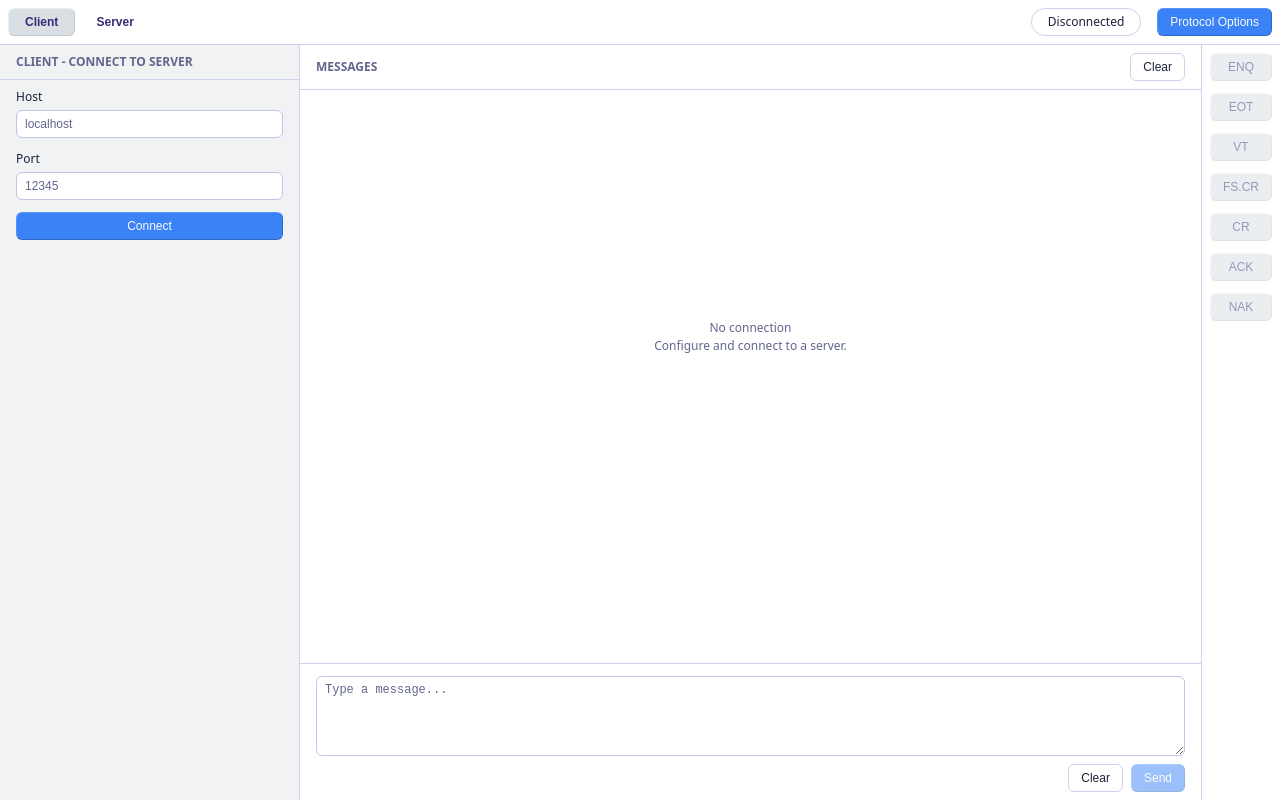
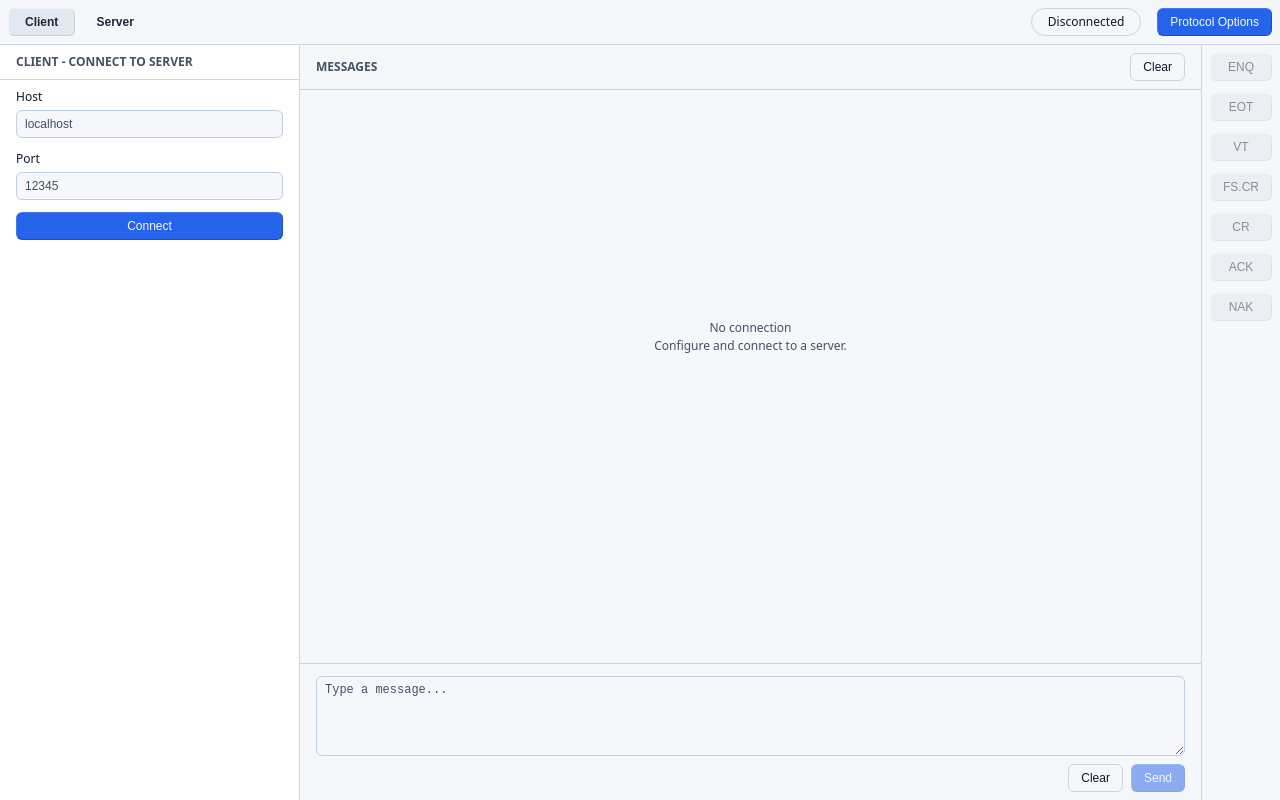
Before and after one commit to LBi-Dedalus/SimAutomate5, a website: page src/index.html in a window 1280 px wide. Drawn offline with Linux system fonts and the light colour scheme.

Commit message:
style: thinner messages, fixed text colors & better tints

```diff
--- a/src/messages.js
+++ b/src/messages.js
@@ -56,7 +56,7 @@ function appendMessage(payload) {
   const { msg_type, content, timestamp } = payload;
 
   const entry = document.createElement("div");
-  entry.className = `message text-small px-4 py-2 ${msg_type}`;
+  entry.className = `message text-small px-4 py-1 ${msg_type}`;
 
   const type = document.createElement("div");
   type.className = "msg_type";
@@ -64,7 +64,7 @@ function appendMessage(payload) {
   entry.appendChild(type);
 
   const time = document.createElement("span");
-  time.className = "text-muted";
+  time.className = "msg_time";
   time.textContent = formatTime(timestamp);
   entry.appendChild(time);
 
--- a/src/styles.css
+++ b/src/styles.css
@@ -1,29 +1,29 @@
 /* ── Oat Theme Overrides ─────────────────────────────────── */
 
 :root {
-  --background: rgb(255 255 255);
-  --foreground: rgb(30 34 58);
-  --card: rgb(240 242 244);
-  --card-foreground: rgb(30 34 58);
-  --primary: rgb(59 130 246);
-  --primary-foreground: rgb(248 251 255);
-  --secondary: rgb(217 223 227);
-  --secondary-foreground: rgb(52 46 120);
-  --muted: rgb(237 239 252);
-  --muted-foreground: rgb(98 102 141);
-  --faint: rgb(243 244 255);
-  --faint-foreground: rgb(124 128 167);
-  --accent: rgb(234 230 255);
-  --accent-foreground: rgb(58 49 136);
-  --danger: rgb(186 73 118);
+  --background: rgb(245 247 250);
+  --foreground: rgb(15 23 42);
+  --card: rgb(255 255 255);
+  --card-foreground: rgb(15 23 42);
+  --primary: rgb(37 99 235);
+  --primary-foreground: rgb(248 250 252);
+  --secondary: rgb(226 232 240);
+  --secondary-foreground: rgb(30 41 59);
+  --muted: rgb(233 238 246);
+  --muted-foreground: rgb(67 81 103);
+  --faint: rgb(239 243 248);
+  --faint-foreground: rgb(94 108 132);
+  --accent: rgb(209 219 255);
+  --accent-foreground: rgb(30 64 175);
+  --danger: rgb(190 24 93);
   --danger-foreground: rgb(255 255 255);
-  --success: rgb(38 154 118);
+  --success: rgb(22 163 74);
   --success-foreground: rgb(255 255 255);
-  --warning: rgb(217 147 45);
-  --warning-foreground: rgb(41 33 12);
-  --border: rgb(209 208 239);
-  --input: rgb(195 196 232);
-  --ring: rgb(67 56 202);
+  --warning: rgb(245 158 11);
+  --warning-foreground: rgb(69 26 3);
+  --border: rgb(203 213 225);
+  --input: rgb(191 205 224);
+  --ring: rgb(37 99 235);
 }
 
 /* ── Style Redefinitions ─────────────────────────────────────── */
@@ -74,6 +74,9 @@ label {
 }
 .py-2 {
   padding-block: var(--space-2);
+}
+.py-1 {
+  padding-block: var(--space-1);
 }
 .title {
   border-bottom: 1px solid var(--border);
@@ -157,18 +160,23 @@ label {
 
   &.systemwarn {
     background: var(--warning);
+    color: var(--warning-foreground);
   }
   &.systemerror {
     background: var(--danger);
+    color: var(--danger-foreground);
   }
   &.received {
     background: var(--accent);
+    color: var(--accent-foreground);
   }
   &.sent {
-    background: var(--secondary);
+    background: var(--success);
+    color: var(--success-foreground);
   }
   &.systeminfo {
-    background: var(--faint);
+    background: var(--muted);
+    color: var(--muted-foreground);
   }
 
   & > .message-body {
@@ -178,7 +186,7 @@ label {
     text-overflow: ellipsis;
     white-space: nowrap;
   }
-  & > .msg_type {
+  & > .msg_time {
     display: inline-block;
     margin-inline: var(--space-1);
   }
```
